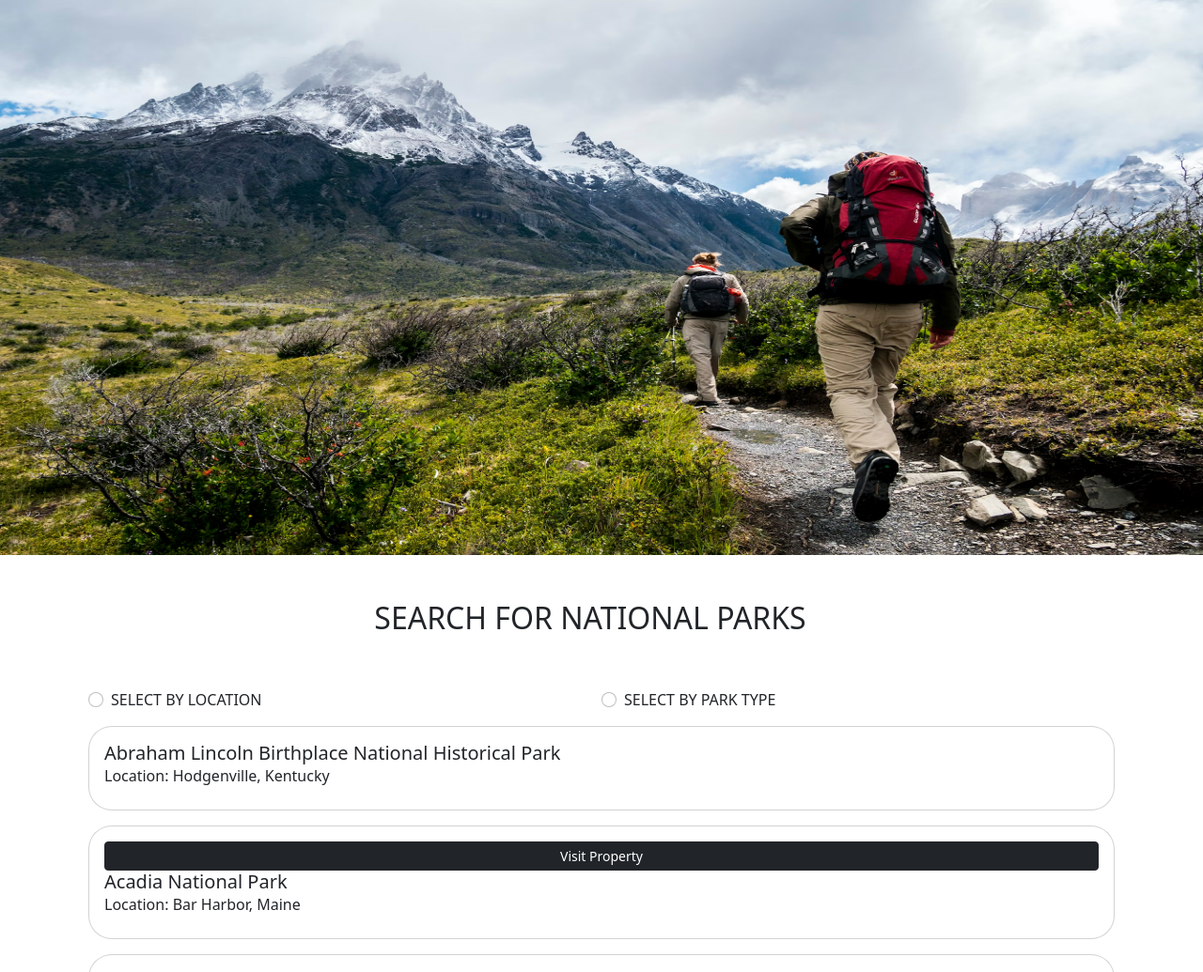
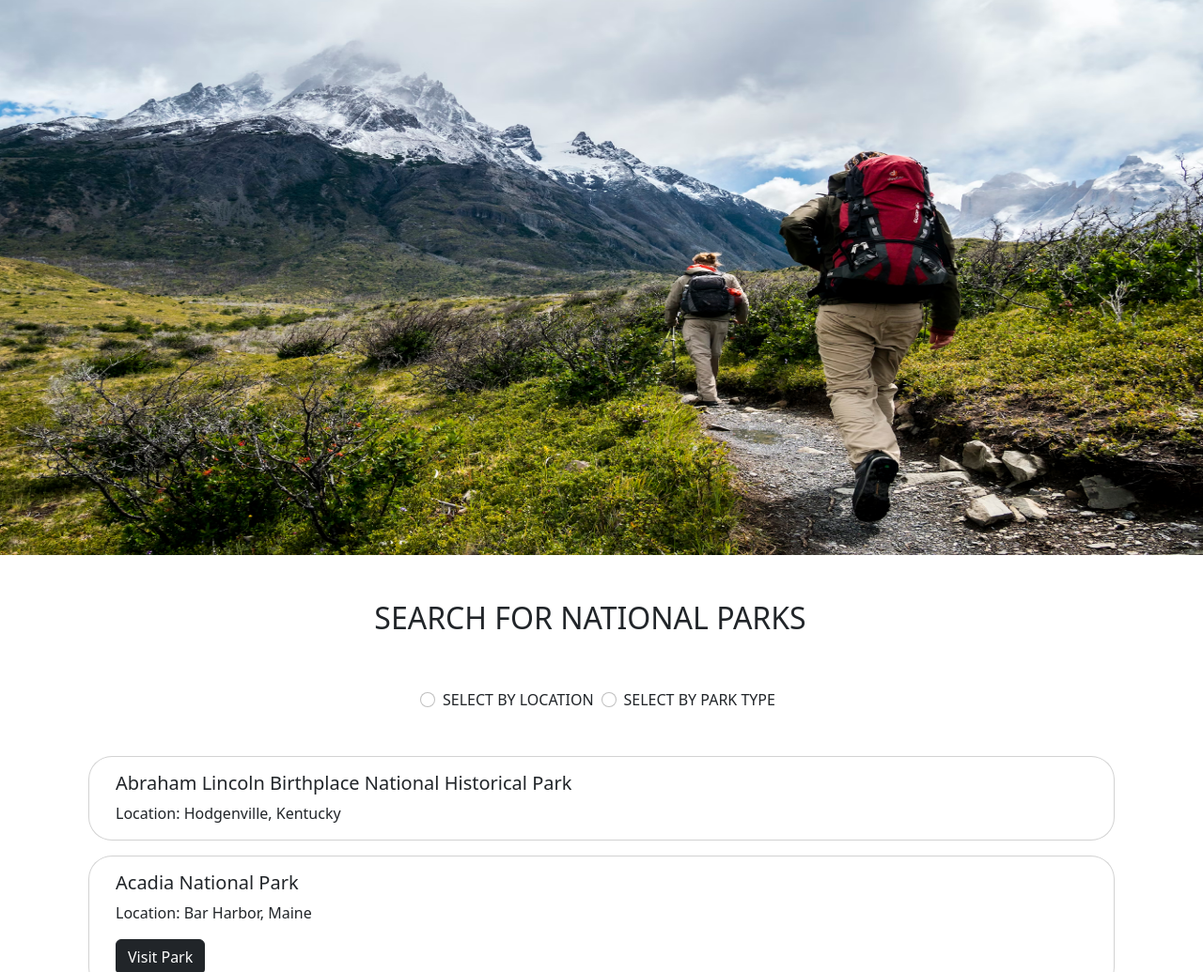
Before and after one commit to Juan11211/capstone2, a plain HTML site: page nationalParks.html in a window 1280 px wide. Shown: the part 65-1100 px from the top of the page at 94% size. Drawn offline with nearby package versions, Linux system fonts and the light colour scheme.

Commit message:
done, just need to finish styling

```diff
--- a/nationalParks.html
+++ b/nationalParks.html
@@ -25,7 +25,7 @@
                   <a class="nav-link active text-light" aria-current="page" href="nationalParks.html">National Parks</a>
                 </li>
                 <li class="nav-item">
-                  <a class="nav-link text-light" href="#">Mountains</a>
+                  <a class="nav-link text-light" href="mountains.html">Mountains</a>
                 </li>
               </ul>
             </div>
@@ -57,27 +57,26 @@
             </div>
         </div>
 
-        <div class="row container d-flex">
-          <div class="col-md-6">
+        <div class="row container">
+          <div class="col-md-12 d-flex justify-content-center ms-2">
               <form id="locationForm">
                   <div class="text-uppercase mb-3">
                       <div class="form-check">
-                          <input class="form-check-input" type="radio" id="searchByLocation" name="searchBy" value="searchByLocation">
+                          <input class="form-check-input marginRight" type="radio" id="searchByLocation" name="searchBy" value="searchByLocation">
                           <label class="form-check-label" for="searchByLocation">Select By Location</label>
                       </div>
                   </div>
-
-                  <div class="container">
+                  <div class="container p-3">
                       <div class="form-group">
                           <select id="locationDropDown"></select>
                       </div>
                   </div>
               </form>
-          </div>
 
-          <div class="col-md-6">
+
+
               <form id="parkTypeForm">
-                  <div class="text-uppercase mb-3">
+                  <div class="text-uppercase mb-3 ms-2">
                       <div class="form-check">
                           <input class="form-check-input" type="radio" id="searchByParkType" name="searchBy" value="searchByParkType">
                           <label class="form-check-label" for="searchByParkType">Select By Park Type</label>
@@ -85,20 +84,31 @@
                   </div>
 
                   <div class="container">
-                      <div class="form-group">
+                      <div class="form-group p-3">
                           <select class="form select" id="parkTypeDropDown"></select>
                       </div>
                   </div>
               </form>
-          </div>
+            </div>
       </div>
 
 
+
         <div class="container">
-          <div id="displayParkLocation"></div>
+
+            <div id="displayParkLocation"></div>
+
+
         </div>
+        <!-- <div class="card mb-3" style="width: 18rem;">
+          <img id="parkImage" class="card-img-top" alt="">
+          <div class="card-body">
+              <h5 id="parkTitle" class="card-title text-primary"></h5>
+              <p id="parkLocation" class="card-text"></p>
+              <a id="parkLink" href="#" class="btn btn-dark btn-sm" target="_blank" style="display: none;">Visit Property</a>
+          </div>
+      </div> -->
 
-          <div id="displayParkByType"></div>
     </main>
 
 
--- a/scripts/nationalPark.js
+++ b/scripts/nationalPark.js
@@ -1,7 +1,6 @@
 "use strict";
 
-window.onload = function (e) {
-    e.preventDefault();
+window.onload = function () {
 
     let searchByLocation = document.getElementById("searchByLocation");
     let searchByParkType = document.getElementById("searchByParkType");
@@ -92,9 +91,54 @@ function parkTypeDropDownValue() {
 }
 
 function displayAllParks() {
-    //Display all parks without filtering
     displayLocation(nationalParksArray);
 }
+
+// function displayLocation(selectedParks) {
+//     let displayParkLocation = document.getElementById("displayParkLocation");
+
+//     displayParkLocation.innerHTML = "";
+
+//     if (selectedParks.length > 0) {
+//         displayParkLocation.style.display = "block";
+
+//         selectedParks.forEach(park => {
+//             const parkCard = document.createElement('div');
+//             parkCard.classList.add('card', 'mb-3');  // Adding Bootstrap card class and margin-bottom
+
+//             const cardBody = document.createElement('div');
+//             cardBody.classList.add('card-body', 'd-flex', 'flex-column', 'align-items-start'); // Added flex utility classes
+
+//             const cardTitle = document.createElement('h5');
+//             cardTitle.classList.add('card-title', 'text-dark', 'mb-2', 'mt-2');  // Adding Bootstrap text color class and margin-bottom
+//             const titleText = document.createTextNode(park.LocationName);
+//             cardTitle.appendChild(titleText);
+
+//             const cardText = document.createElement('p');
+//             cardText.classList.add('card-text', 'mb-5'); // Adding margin-bottom
+//             const locationText = document.createTextNode(`Location: ${park.City}, ${park.State}`);
+//             cardText.appendChild(locationText);
+
+//             // Check if the park has a Visit link
+//             if (park.Visit) {
+//                 const parkLink = document.createElement('a');
+//                 parkLink.setAttribute('href', park.Visit);
+//                 parkLink.setAttribute('target', '_blank');
+//                 parkLink.classList.add('btn', 'btn-dark', 'btn-sm', 'align-self-end', 'mt-5'); // Added mt-3 to add margin-top
+//                 parkLink.innerHTML = 'Visit Property';
+//                 cardBody.appendChild(parkLink);
+//             }
+
+//             cardBody.appendChild(cardTitle);
+//             cardBody.appendChild(cardText);
+//             parkCard.appendChild(cardBody);
+
+//             displayParkLocation.appendChild(parkCard);
+//         });
+//     }
+// }
+
+
 
 function displayLocation(selectedParks) {
     let displayParkLocation = document.getElementById("displayParkLocation");
@@ -105,66 +149,28 @@ function displayLocation(selectedParks) {
         displayParkLocation.style.display = "block";
 
         selectedParks.forEach(park => {
-            const parkCard = document.createElement('div');
-            parkCard.classList.add('card', 'mb-3');  // Adding Bootstrap card class and margin-bottom
+            let visitLink = '';
 
-            const cardBody = document.createElement('div');
-            cardBody.classList.add('card-body', 'd-flex', 'flex-column', 'justify-content-between'); // Added flex utility classes
-
-            const cardTitle = document.createElement('h5');
-            cardTitle.classList.add('card-title', 'text-dark', 'mb-0');  // Adding Bootstrap text color class and margin-bottom
-            const titleText = document.createTextNode(park.LocationName);
-            cardTitle.appendChild(titleText);
-
-            const cardText = document.createElement('p');
-            cardText.classList.add('card-text', 'mb-2', 'ml-auto'); // Adding margin-bottom and ml-auto to move it to the right
-            const locationText = document.createTextNode(`Location: ${park.City}, ${park.State}`);
-            cardText.appendChild(locationText);
-
-            // Check if the park has a Visit link
             if (park.Visit) {
-                const parkLink = document.createElement('a');
-                parkLink.setAttribute('href', park.Visit);
-                parkLink.setAttribute('target', '_blank');
-                parkLink.classList.add('btn', 'btn-dark', 'btn-sm', 'text-center', 'flex-shrink-0'); // Added flex-shrink-0 to prevent button from shrinking
-                parkLink.innerHTML = 'Visit Property';
-                cardBody.appendChild(parkLink);
+                visitLink = `<button href="${park.Visit}" target="_blank" class="btn btn-dark">Visit Park</button>`;
             }
 
-            cardBody.appendChild(cardTitle);
-            cardBody.appendChild(cardText);
-            parkCard.appendChild(cardBody);
+    const parkCard =
+        `<div class="container">
+            <div class="row">
+                    <div class="card mb-3">
+                        <div class="card-body">
+                            <h5 class="card-title text-dark">${park.LocationName}</h5>
+                            <p class="card-text">Location: ${park.City}, ${park.State}</p>
+                            ${visitLink}
+                        </div>
+                    </div>
+            </div>
+        </div>
 
-            displayParkLocation.appendChild(parkCard);
+            `;
+
+            displayParkLocation.innerHTML += parkCard;
         });
     }
 }
-
-
-// function displayLocation(selectedParks) {
-//     let displayParkLocation = document.getElementById("displayParkLocation");
-
-//     displayParkLocation.innerHTML = "";
-
-//     if (selectedParks.length > 0) {
-//         displayParkLocation.style.display = "block";
-
-//         selectedParks.forEach(park => {
-//             const parkCard = `
-//             <div class="container row>
-//             <div class="card mb-3">
-//             <div class="card-body">
-//                 <h5 class="card-title text-primary">${park.LocationName}</h5>
-//                 <p class="card-text">Location: ${park.City}, ${park.State}</p>
-//                 ${park.Visit ? `<a href="${park.Visit}" class="btn btn-dark btn-sm" target="_blank">Visit Property</a>` : ''}
-//             </div>
-//         </div>;
-//     </div>
-
-//         `
-
-
-//             displayParkLocation.innerHTML += parkCard;
-//         });
-//     }
-// }
--- a/styles/styles.css
+++ b/styles/styles.css
@@ -31,6 +31,7 @@
 
   .card {
     border-radius: 25px;
+    max-height: 200px;
   }
 
   footer {
```
Also changed, not shown: index.html (+5 -4 lines), mountains.html (+18 -10 lines), scripts/mountainsInfo.js (+4 -21 lines), 1 other file.
